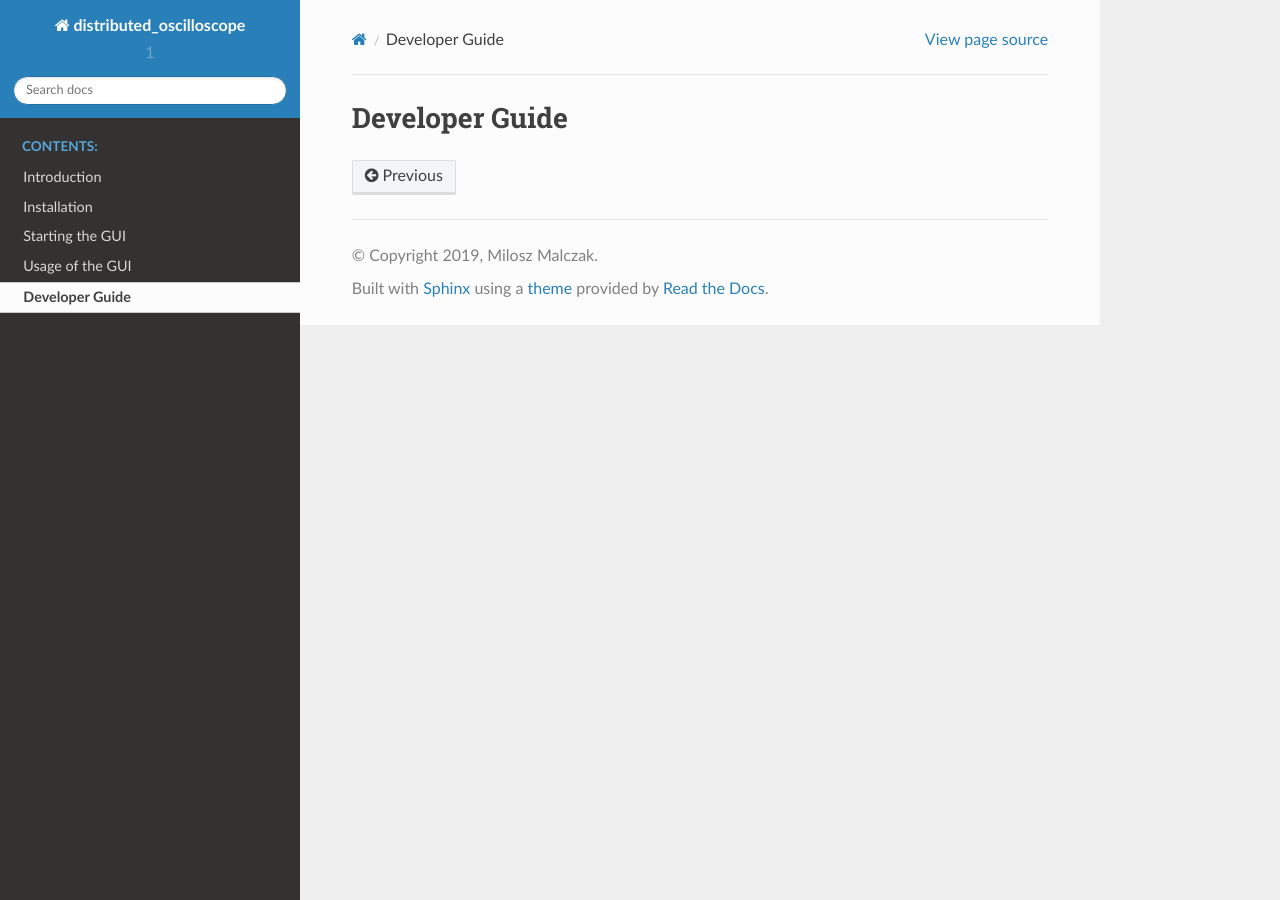
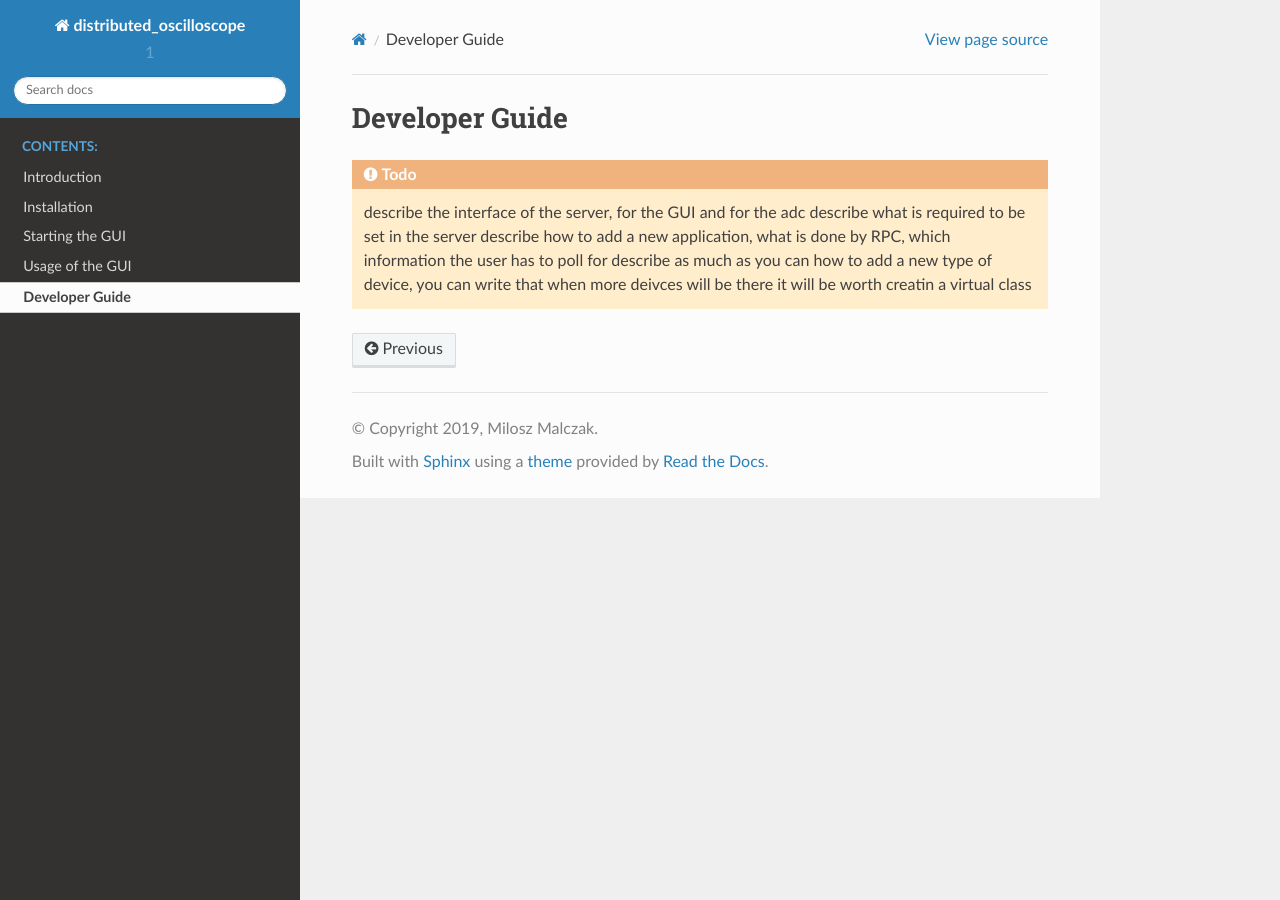
Before and after one commit to mmalczak/distributed-oscilloscope, a Sphinx documentation site: the page built from documentation/sphinx/developer_guide.rst, in a window 1280 px wide. Built offline with Sphinx 7.4.7 and the Read the Docs theme 2.0.0, drawn with Linux system fonts in a browser that asks for light colours.

Commit message:
Updated docs

```diff
--- a/documentation/sphinx/developer_guide.rst
+++ b/documentation/sphinx/developer_guide.rst
@@ -2,3 +2,10 @@
 
 Developer Guide
 ==================
+
+.. todo::
+
+    describe the interface of the server, for the GUI and for the adc
+    describe what is required to be set in the server
+    describe how to add a new application, what is done by RPC, which information the user has to poll for
+    describe as much as you can how to add a new type of device, you can write that when more deivces will be there it will be worth creatin a virtual class
```
